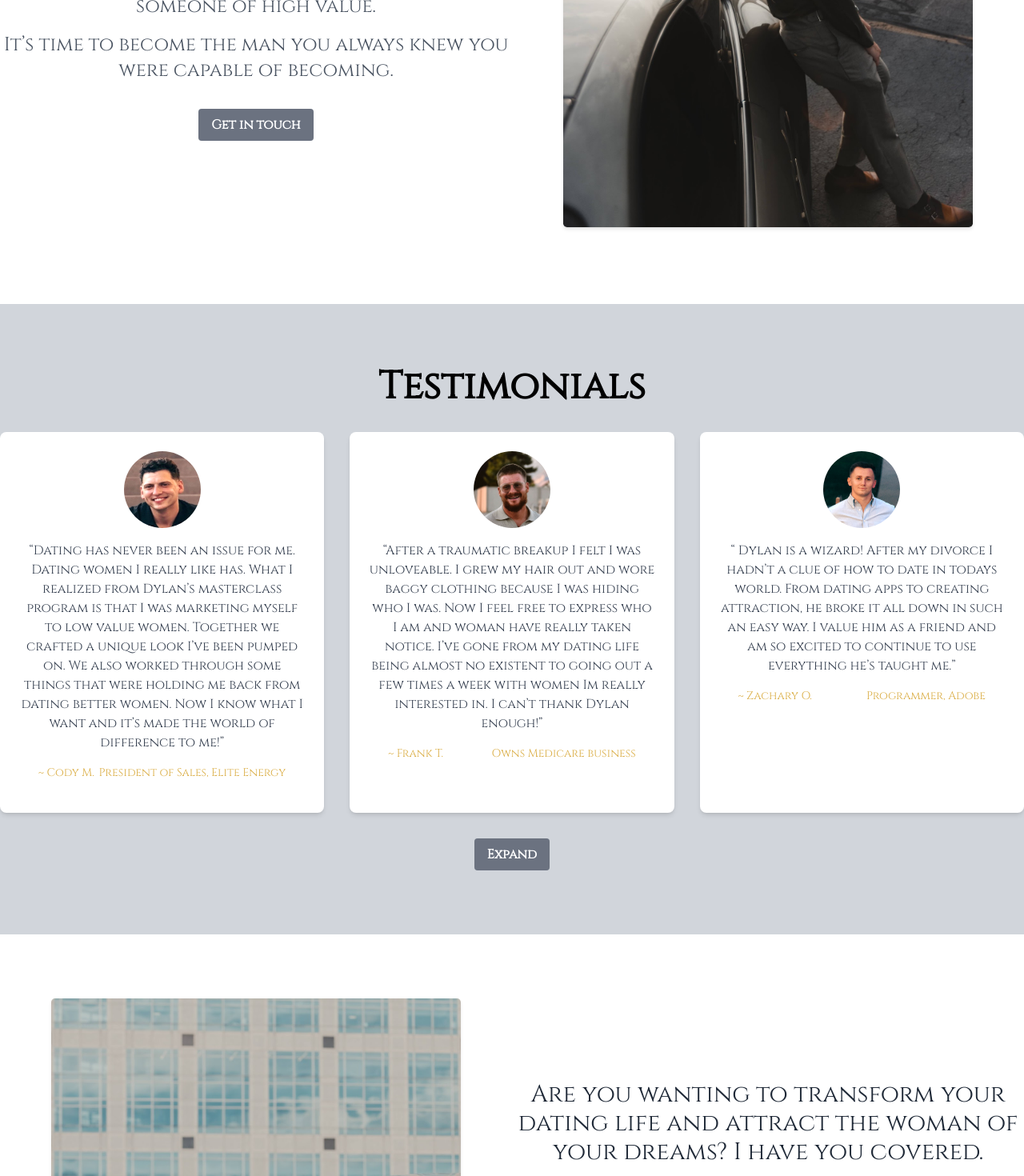
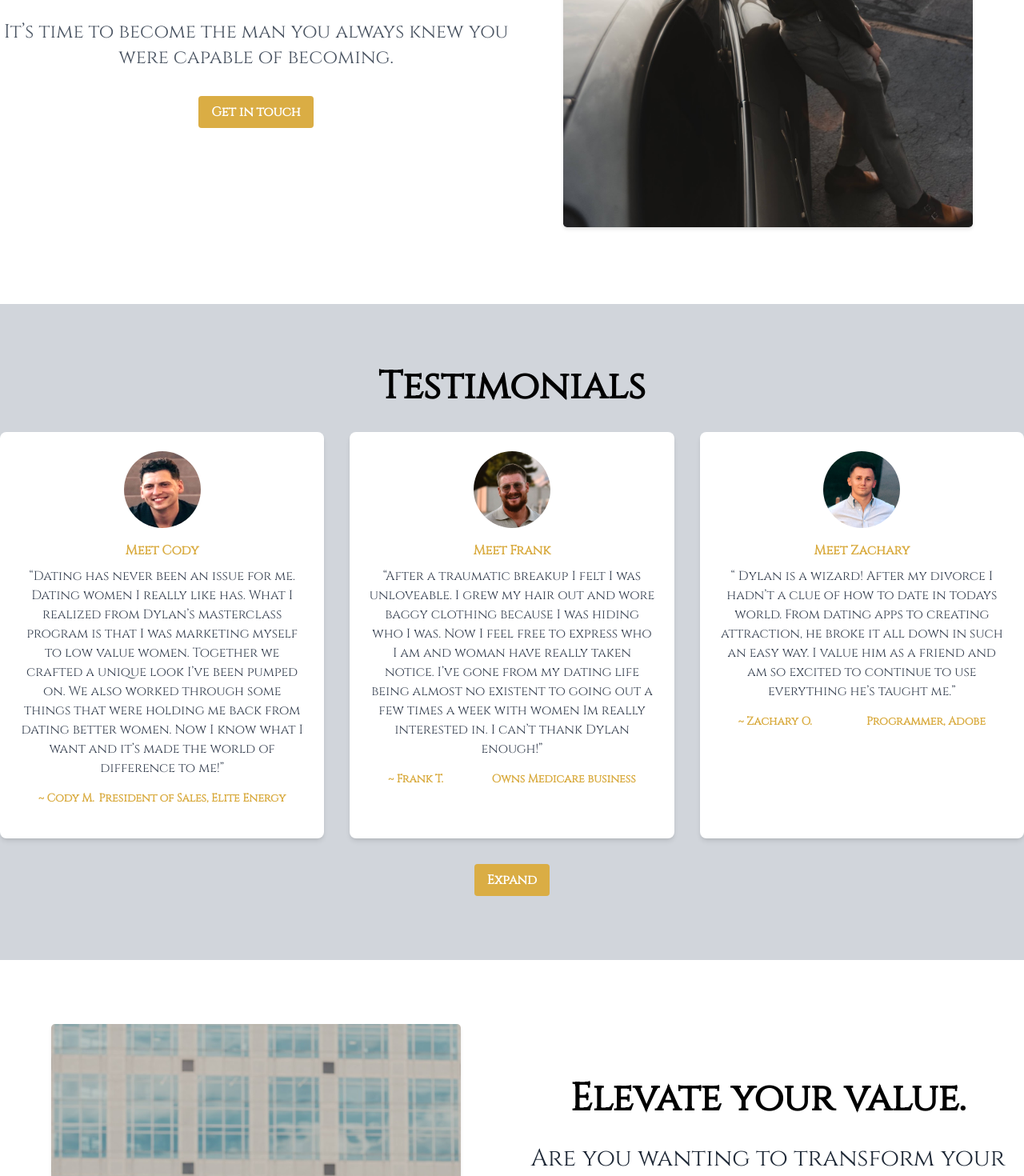
Before and after one commit to joshw1217/dylan-kelly, a React (Create React App) app in the folder dylan-kelly/: page / in a window 1280 px wide. Shown: the part 1380-2850 px from the top of the page at 80% size. Built offline with nearby package versions, Linux system fonts and the light colour scheme.

Commit message:
Change button and text hovers, fix mobile spacing issues, Add testimonial header, add header to second intro section

```diff
--- a/dylan-kelly/src/Alert.js
+++ b/dylan-kelly/src/Alert.js
@@ -3,16 +3,11 @@ import React from 'react';
 const Alert = ({ message, onClose }) => {
   return (
     <div className="mr-8 alert container mx-auto">
-        <div className="flex justify-center align-center alert-border h-[200px] rounded-lg shadow-md p-1">
-            <div className='w-1/3 bg-white'>
-                <img
-                className="self-center h-full"
-                src='checkmark.png'
-                alt='Checkmark' />
-            </div>
-            <div className="w-2/3  bg-white flex flex-col justify-center align-center">
-                <p className="text-black text-2xl">{message}</p>
-                <button className="hover:text-blue-500 mt-8" onClick={onClose}>Close</button>
+        <div className="flex justify-center align-center h-[200px] rounded-lg p-1">
+
+            <div className="w-2/3 flex flex-col justify-center align-center">
+                <p className="text-white md:text-4xl text-3xl">{message}</p>
+                <button className="text-white md:text-3xl text-2xl hover:text-amber-300 mt-8" onClick={onClose}>Close</button>
             </div>
         </div>
     </div>
--- a/dylan-kelly/src/Form.js
+++ b/dylan-kelly/src/Form.js
@@ -106,13 +106,13 @@ const Form = () => {
           className="shadow appearance-none border rounded w-full py-2 px-3 text-gray-700 leading-tight focus:outline-none focus:shadow-outline"
           id="challenges"
           type="text"
-          placeholder="What are your current challenges right now?"
+          placeholder="What are your current challenges?"
         />
       </div>
 
       <div className="mb-6 mt-10">
         <button
-          className="custom-navbar-button hover:bg-blue-700 text-white font-bold py-2 px-4 rounded focus:outline-none focus:shadow-outline"
+          className="custom-navbar-button hover:bg-amber-300 text-white font-bold py-2 px-4 rounded focus:outline-none focus:shadow-outline"
           type="submit"
           onClick={handleFormSubmit}
         >
@@ -123,7 +123,7 @@ const Form = () => {
      <div className="flex justify-center items-end max-height mb-20 md:w-1/2 md:ml-0 ml-4">
      {isAlertVisible && (
           <Alert
-          message="Form submitted successfully!"
+          message="Thanks for submitting. We will contact you shortly."
           onClose={handleAlertClose} />
         )}
      </div>
--- a/dylan-kelly/src/Intro.js
+++ b/dylan-kelly/src/Intro.js
@@ -15,7 +15,7 @@ const Intro= () => {
 
   return (
     <section id="Home" className="bg-white">
-      <div className="relative bg-cover bg-top h-screen" style={{ backgroundImage: 'url("cover.jpg")' }}>
+      <div className="lg:mt-0 mt-8 relative bg-cover bg-top h-screen" style={{ backgroundImage: 'url("cover.jpg")' }}>
         <div className="absolute top-80 left-20 sm:left-0 sm-top:40 sm:w-1/3 text-white text-3xl font-bold p-8 w-2/3">
             I'm Dylan Blake, and I help men become high value.
         </div>
@@ -36,7 +36,7 @@ const Intro= () => {
           It’s time to become the man you always knew you were capable of becoming.
           </p>
           <button
-          className="bg-gray-500 mt-8 hover:bg-blue-700 text-white font-bold py-2 px-4 rounded focus:outline-none focus:shadow-outline"
+          className="custom-navbar-button my-8 hover:bg-amber-300 text-white font-bold py-2 px-4 rounded focus:outline-none focus:shadow-outline"
           type="submit"
           onClick={handleScrollToForm}
         >
@@ -65,15 +65,15 @@ const Intro= () => {
         </div>
         <div className="md:w-1/2">
           {/* Title */}
-
+          <h2 className="mt-4 text-5xl font-bold mb-4">Elevate your value.</h2>
 
           {/* Paragraph */}
-          <p className="text-gray-800 text-3xl">Are you wanting to transform your dating life and attract the woman of your dreams? I have you covered. </p>
+          <p className="text-gray-800 text-3xl mt-8">Are you wanting to transform your dating life and attract the woman of your dreams? I have you covered. </p>
           <p className="text-gray-600 text-2xl mt-8">
           Through my Masterclass Program you will be empowered with the skills, confidence, and style of a high value man. A man who is sure of himself, who has purpose, and has no problem attracting the right women into his life. Ready to get started?
           </p>
           <button
-          className="bg-gray-500 my-8 hover:bg-blue-700 text-white font-bold py-2 px-4 rounded focus:outline-none focus:shadow-outline"
+          className="custom-navbar-button my-8 hover:bg-amber-300 text-white font-bold py-2 px-4 rounded focus:outline-none focus:shadow-outline"
           type="submit"
           onClick={handleScrollToForm}
         >
--- a/dylan-kelly/src/StickyNavbar.js
+++ b/dylan-kelly/src/StickyNavbar.js
@@ -38,18 +38,18 @@ const StickyNavbar = () => {
         <div className="flex justify-between items-center">
         <div className="pl-8 md:flex space-x-4 md:space-x-8 hidden">
             <a href="#Home">
-              <p className="hover:text-blue-500">Home</p>
+              <p className="hover:text-amber-300">Home</p>
             </a>
             <a href="#About">
-              <p className="hover:text-blue-500">About</p>
+              <p className="hover:text-amber-300">About</p>
             </a>
             <a href="#Testimonials">
-              <p className="hover:text-blue-500">Reviews</p>
+              <p className="hover:text-amber-300">Reviews</p>
             </a>
           </div>
           <div className="text-l md:text-xl font-bold">High Value Mentors</div>
           <button
-            className="custom-navbar-button hover:bg-blue-700 text-white font-bold py-2 px-4 rounded"
+            className="custom-navbar-button hover:bg-amber-300 text-white font-bold py-2 px-4 rounded"
             onClick={handleScrollToForm}
           >
             Get started
--- a/dylan-kelly/src/Testimonials.js
+++ b/dylan-kelly/src/Testimonials.js
@@ -6,9 +6,9 @@ const Testimonials = () => {
 
   // Testimonials data
   const testimonials = [
-    { id: 1, text: '“Dating has never been an issue for me. Dating women I really like has. What I realized from Dylan’s masterclass program is that I was marketing myself to low value women. Together we crafted a unique look I’ve been pumped on. We also worked through some things that were holding me back from dating better women. Now I know what I want and it’s made the world of difference to me!”', img: 'codyM.jpeg', alias: 'Cody M.', job: 'President of Sales, Elite Energy'},
-    { id: 2, text: '“After a traumatic breakup I felt I was unloveable. I grew my hair out and wore baggy clothing because I was hiding who I was. Now I feel free to express who I am and woman have really taken notice. I’ve gone from my dating life being almost no existent to going out a few times a week with women Im really interested in. I can’t thank Dylan enough!”', img: 'frankT.jpeg', alias: 'Frank T.', job: 'Owns Medicare business'},
-    { id: 3, text: '“ Dylan is a wizard! After my divorce I hadn’t a clue of how to date in todays world. From dating apps to creating attraction, he broke it all down in such an easy way. I value him as a friend and am so excited to continue to use everything he’s taught me.”', img: 'zachO.jpeg', alias: 'Zachary O.', job: 'Programmer, Adobe'},
+    { id: 1, text: '“Dating has never been an issue for me. Dating women I really like has. What I realized from Dylan’s masterclass program is that I was marketing myself to low value women. Together we crafted a unique look I’ve been pumped on. We also worked through some things that were holding me back from dating better women. Now I know what I want and it’s made the world of difference to me!”', img: 'codyM.jpeg', alias: 'Cody M.', first: 'Cody', job: 'President of Sales, Elite Energy'},
+    { id: 2, text: '“After a traumatic breakup I felt I was unloveable. I grew my hair out and wore baggy clothing because I was hiding who I was. Now I feel free to express who I am and woman have really taken notice. I’ve gone from my dating life being almost no existent to going out a few times a week with women Im really interested in. I can’t thank Dylan enough!”', img: 'frankT.jpeg', alias: 'Frank T.', first: 'Frank', job: 'Owns Medicare business'},
+    { id: 3, text: '“ Dylan is a wizard! After my divorce I hadn’t a clue of how to date in todays world. From dating apps to creating attraction, he broke it all down in such an easy way. I value him as a friend and am so excited to continue to use everything he’s taught me.”', img: 'zachO.jpeg', alias: 'Zachary O.', first: 'Zachary', job: 'Programmer, Adobe'},
     { id: 4, text: 'Vestibulum vehicula feugiat leo, a rhoncus libero.' +
     'Nulla facilisi. Duis consectetur commodo felis, vel fermentum urna aliquet sitamet.', img: 'IMG_4960.JPG'},
     { id: 5, text: 'Vestibulum vehicula feugiat leo, a rhoncus libero.' +
@@ -41,19 +41,19 @@ const Testimonials = () => {
               alt="Testimonial 3"
               className="img-brighten w-24 h-24 rounded-full mx-auto mb-4"
             />
-            {/* Review */}
+            <p className="text-gray-700 custom-text-color font-bold text-center my-2">Meet {testimonial.first}</p>
             <p className="text-gray-700 text-center">
               {testimonial.text}
             </p>
             <div className="px-6 py-4 flex justify-between items-end">
-              <p className="custom-text-color text-sm">~ {testimonial.alias}</p>
-              <p className="custom-text-color text-sm">{testimonial.job}</p>
+              <p className="custom-text-color font-bold text-sm">~ {testimonial.alias}</p>
+              <p className="custom-text-color font-bold text-sm">{testimonial.job}</p>
               </div>
             </div>
       ))}
       </div>
 
-      <button className="bg-gray-500 hover:bg-black text-white font-bold mt-8 py-2 px-4 rounded" onClick={() => setExpanded(!expanded)}>
+      <button className="custom-navbar-button hover:bg-amber-300 text-white font-bold mt-8 py-2 px-4 rounded" onClick={() => setExpanded(!expanded)}>
         {expanded ? 'Collapse' : 'Expand'}
       </button>
       </div>
```
